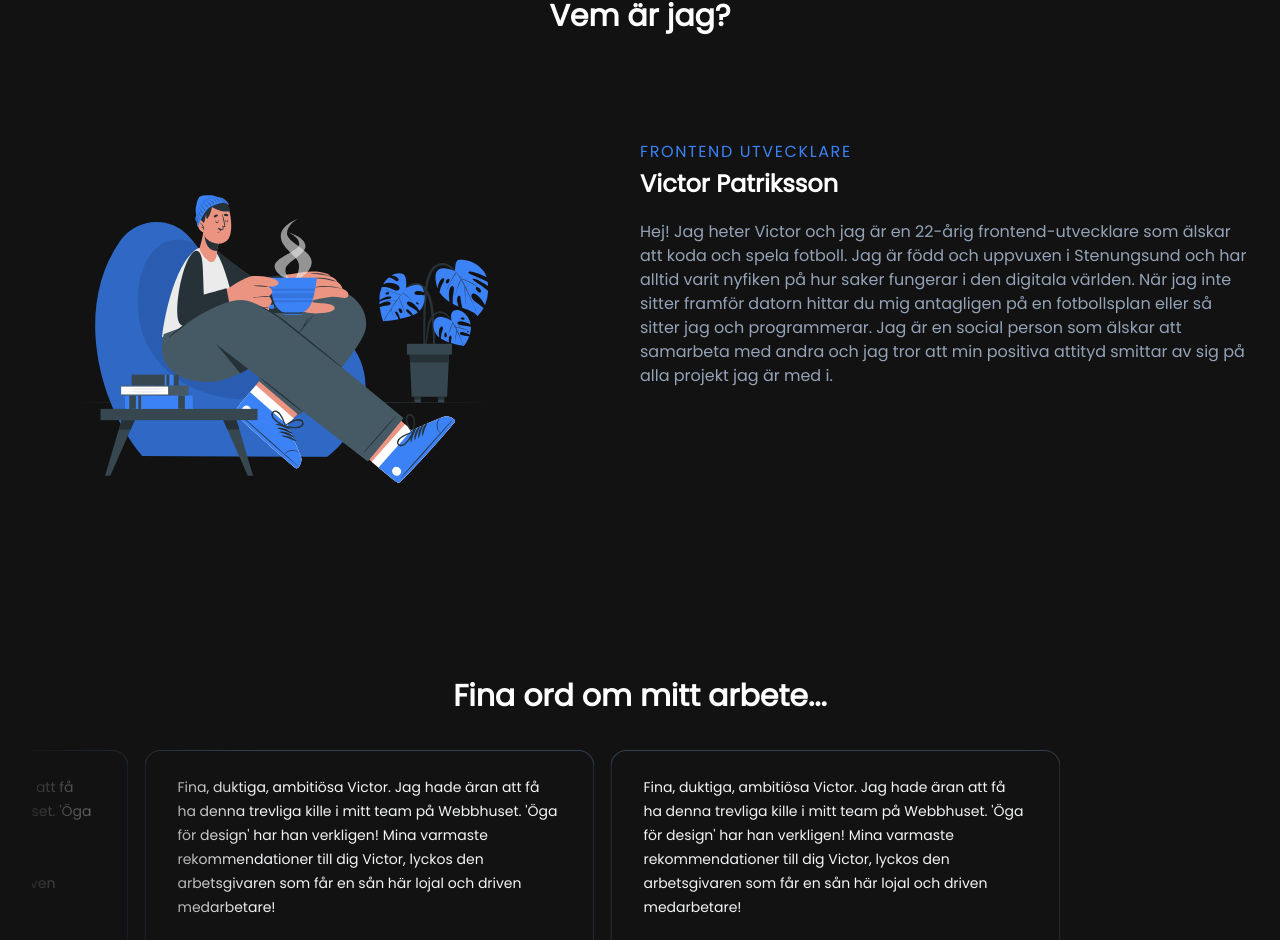
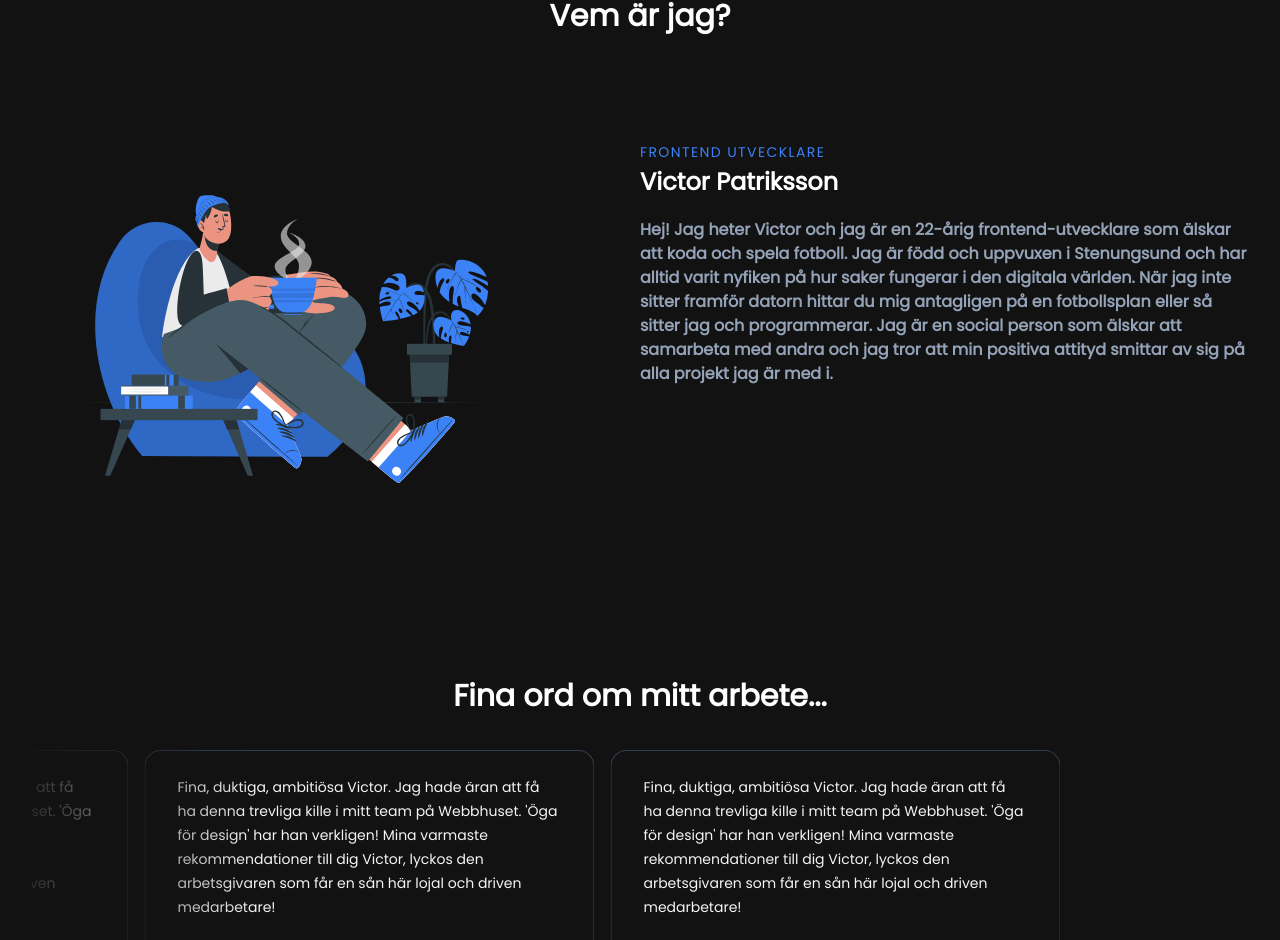
Before and after one commit to vCqstro/my_portfolio, a Next.js app: page / in a window 1280 px wide. Shown: the part 933-1873 px from the top of the page. Built offline with nearby package versions, Linux system fonts and the light colour scheme.

Commit message:
Fixed correct image src, some design fixes.

```diff
--- a/components/AboutMe.tsx
+++ b/components/AboutMe.tsx
@@ -26,12 +26,14 @@ function AboutMe() {
         <div className="flex flex-col-reverse lg:flex-row items-center w-full justify-between">
           <div className="flex flex-col gap-7 lg:gap-5 pb-10">
             <div className="flex flex-col gap-1">
-              <h3 className="tracking-widest text-primary uppercase">
+              <h3 className="tracking-widest text-primary uppercase text-sm lg">
                 {AboutMeProps.title}
               </h3>
               <h2 className="text-2xl font-semibold">{AboutMeProps.name}</h2>
             </div>
-            <p className="text-muted-foreground">{AboutMeProps.description}</p>
+            <p className="font-semibold text-muted-foreground">
+              {AboutMeProps.description}
+            </p>
           </div>
         </div>
       </div>
--- a/components/Projects.tsx
+++ b/components/Projects.tsx
@@ -2,7 +2,6 @@
 import Image from "next/image";
 import React from "react";
 import { Carousel, Card } from "@/components/ui/apple-cards-carousel";
-
 import brainwave from "@/public/images/brainwave.png";
 import { Button } from "./ui/button";
 import Link from "next/link";
@@ -58,7 +57,7 @@ const BrainwaveContent = () => {
             className="bg-[#F5F5F7] dark:bg-neutral-800 p-8 md:p-14 rounded-3xl mb-4"
           >
             <Image
-              src="/images/brainwave.png"
+              src={brainwave}
               alt="Brainwave project"
               height="1000"
               width="1000"
```
